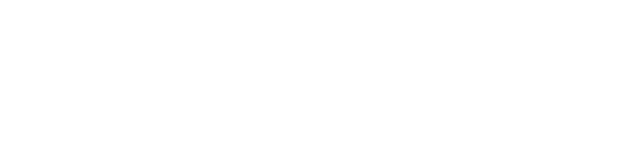
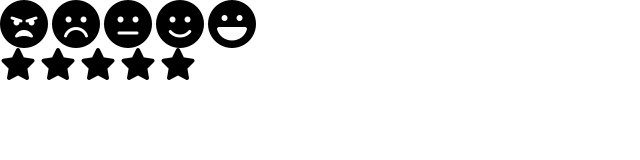
Before and after one commit to SuperGandhi/Emoji, a plain HTML site: page index.html in a window 1280 px wide. Shown: the whole page, without its empty margins (0-640 px from the left). Drawn offline with Linux system fonts and the light colour scheme.

Commit message:
Complete

```diff
--- a/index.html
+++ b/index.html
@@ -6,9 +6,26 @@
     <meta name="viewport" content="width=device-width, initial-scale=1.0">
     <script src="index.js"></script>
     <link rel="stylesheet" href="index.css">
+    <link rel="stylesheet" href="https://cdnjs.cloudflare.com/ajax/libs/font-awesome/6.2.0/css/all.min.css"
+    integrity="sha512-xh6O/CkQoPOWDdYTDqeRdPCVd1SpvCA9XXcUnZS2FmJNp1coAFzvtCN9BmamE+4aHK8yyUHUSCcJHgXloTyT2A==" crossorigin="anonymous" referrerpolicy="no-referrer" />
     <title>Emoji</title>
 </head>
 <body>
-
+    <div class="feedback-container">
+        <div class="emoji-container">
+            <i class="fa-solid fa-face-angry fa-3x"></i>
+            <i class="fa-solid fa-face-frown fa-3x"></i>
+            <i class="fa-solid fa-face-meh fa-3x"></i>
+            <i class="fa-solid fa-face-smile fa-3x"></i>
+            <i class="fa-solid fa-face-laugh fa-3x"></i>
+        </div>
+        <div class="rating-container">
+            <i class="fa-solid fa-star fa-2x"></i>
+            <i class="fa-solid fa-star fa-2x"></i>
+            <i class="fa-solid fa-star fa-2x"></i>
+            <i class="fa-solid fa-star fa-2x"></i>
+            <i class="fa-solid fa-star fa-2x"></i>
+        </div>
+    </div>
 </body>
 </html>
```
